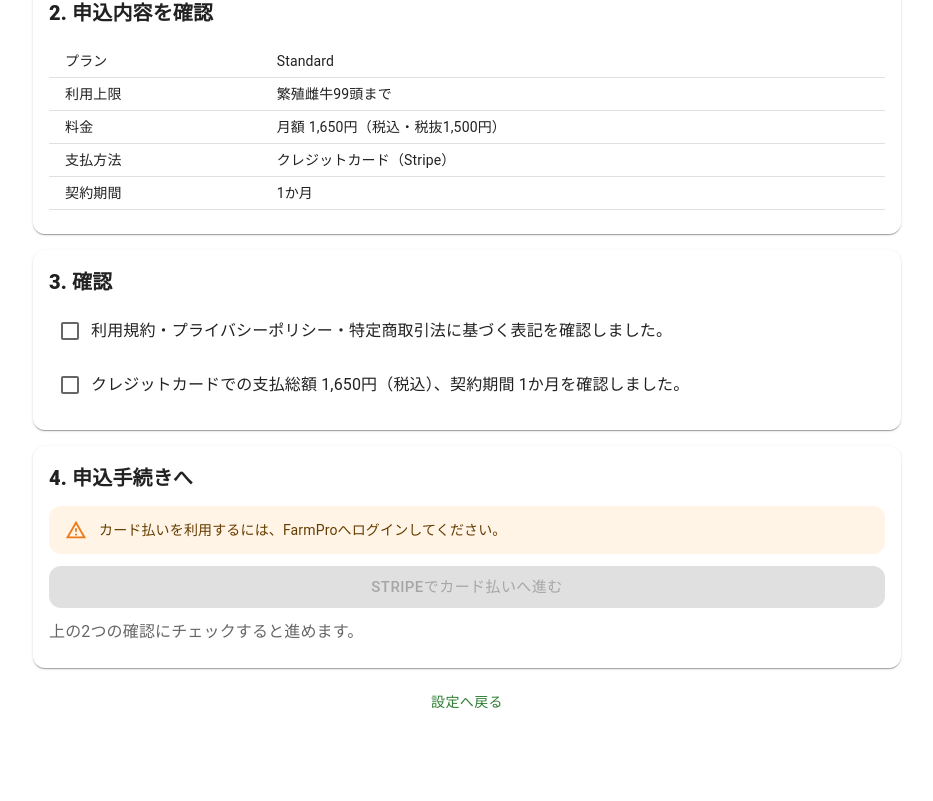
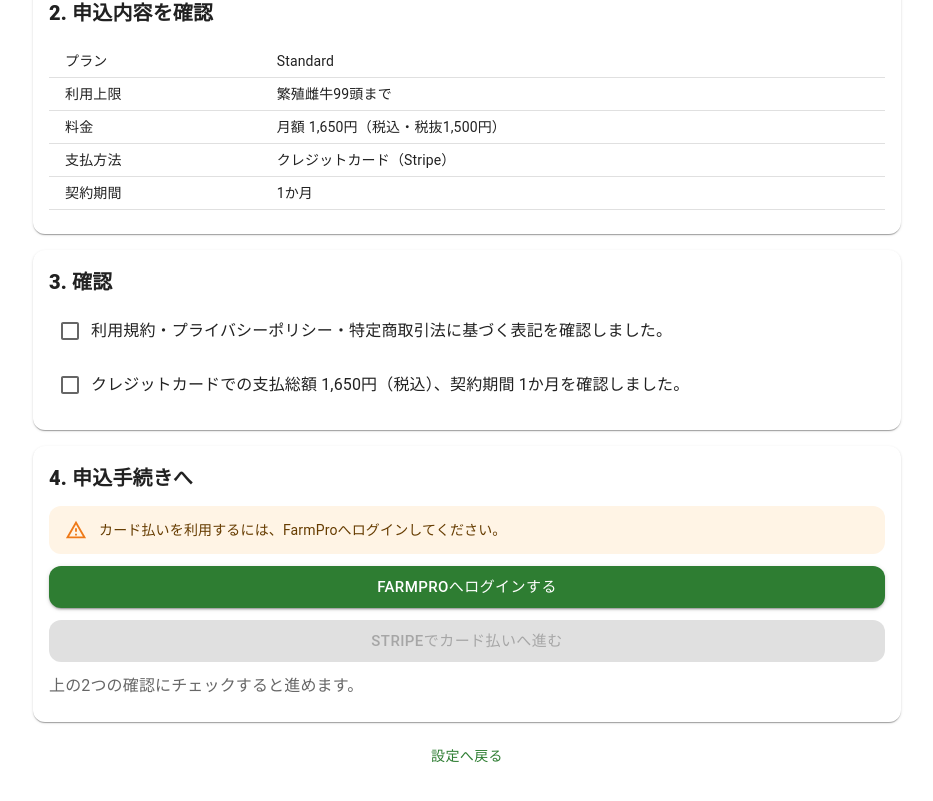
Before and after one commit to farmpro-iwate/FarmPro, a React (Vite) app in the folder client/: page /paid-plan in a window 1280 px wide. Shown: the part 599-1400 px from the top of the page, without its empty margins (173-1106 px from the left). Before the commit the page ends 1359 px from the top, so only its background shows below. Built offline with nearby package versions, Linux system fonts and the light colour scheme.

Commit message:
有料申込: 未ログイン時のログイン導線を追加

```diff
--- a/client/src/pages/PaidPlanApplicationPage.tsx
+++ b/client/src/pages/PaidPlanApplicationPage.tsx
@@ -172,7 +172,14 @@ export function PaidPlanApplicationPage() {
             <Typography variant="h6" fontWeight={800}>4. 申込手続きへ</Typography>
             {isCard ? (
               <>
-                {!authUser && <Alert severity="warning">カード払いを利用するには、FarmProへログインしてください。</Alert>}
+                {!authUser && (
+                  <>
+                    <Alert severity="warning">カード払いを利用するには、FarmProへログインしてください。</Alert>
+                    <Button component={RouterLink} to="/login" variant="contained" size="large" fullWidth>
+                      FarmProへログインする
+                    </Button>
+                  </>
+                )}
                 <Button component="a" href={canProceed ? cardPaymentUrl : undefined} target={canProceed ? '_blank' : undefined} rel={canProceed ? 'noopener noreferrer' : undefined} variant="contained" size="large" disabled={!canProceed} fullWidth>Stripeでカード払いへ進む</Button>
               </>
             ) : (
```
